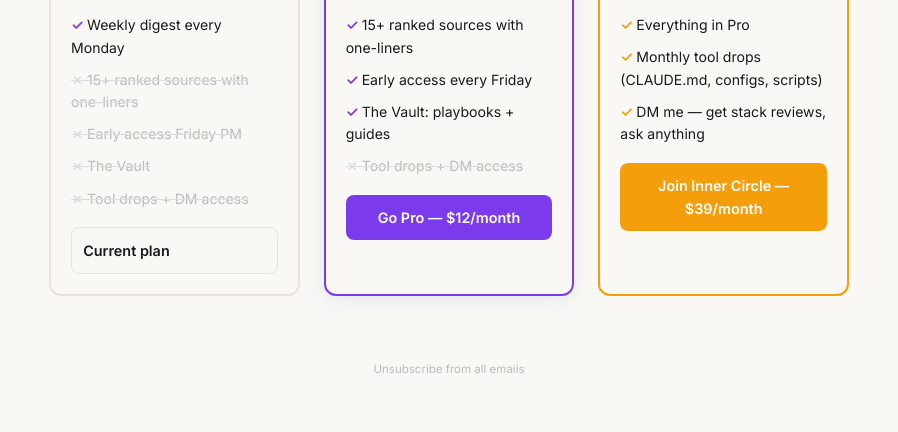
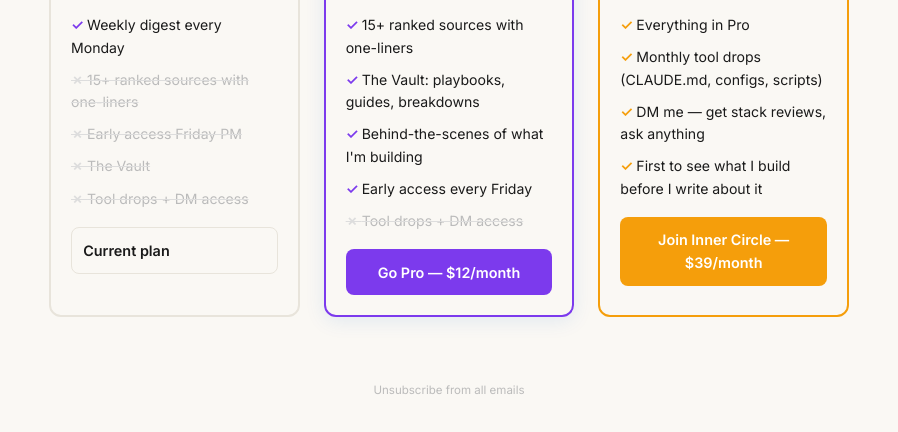
Before and after one commit to pilli728/agentic-digest, an Astro site in the folder web/: page /upgrade in a window 1280 px wide. Shown: the part 446-878 px from the top of the page, without its empty margins (191-1089 px from the left). Built offline with nearby package versions, Linux system fonts and the light colour scheme; Astro itself is replaced by a stand-in of ours; no server answers.

Commit message:
Balance pricing card lengths

```diff
--- a/web/src/pages/upgrade.astro
+++ b/web/src/pages/upgrade.astro
@@ -34,8 +34,9 @@ import BaseLayout from '../layouts/BaseLayout.astro';
         <p class="price-sub">or $99/year (save 31%)</p>
         <ul>
           <li class="has">15+ ranked sources with one-liners</li>
+          <li class="has">The Vault: playbooks, guides, breakdowns</li>
+          <li class="has">Behind-the-scenes of what I'm building</li>
           <li class="has">Early access every Friday</li>
-          <li class="has">The Vault: playbooks + guides</li>
           <li class="missing">Tool drops + DM access</li>
         </ul>
         <button class="checkout-btn" id="checkout-pro" data-price="pro_monthly">
@@ -53,6 +54,7 @@ import BaseLayout from '../layouts/BaseLayout.astro';
           <li class="has">Everything in Pro</li>
           <li class="has">Monthly tool drops (CLAUDE.md, configs, scripts)</li>
           <li class="has">DM me — get stack reviews, ask anything</li>
+          <li class="has">First to see what I build before I write about it</li>
         </ul>
         <button class="checkout-btn gold" id="checkout-inner" data-price="inner_monthly">
           Join Inner Circle — $39/month
```
